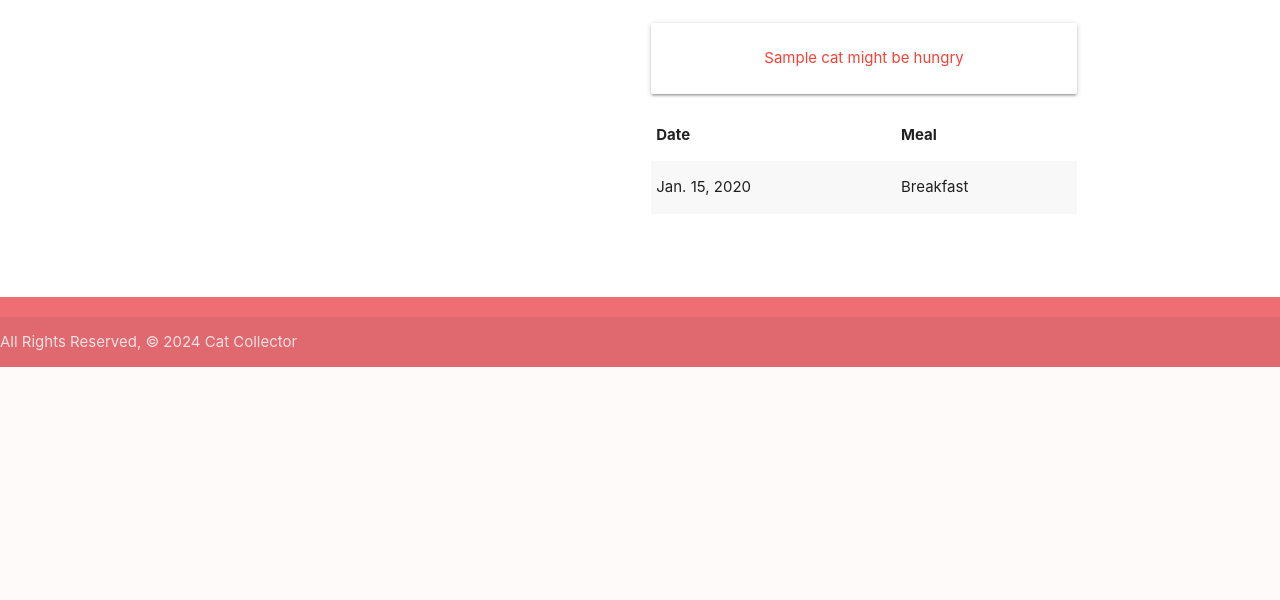
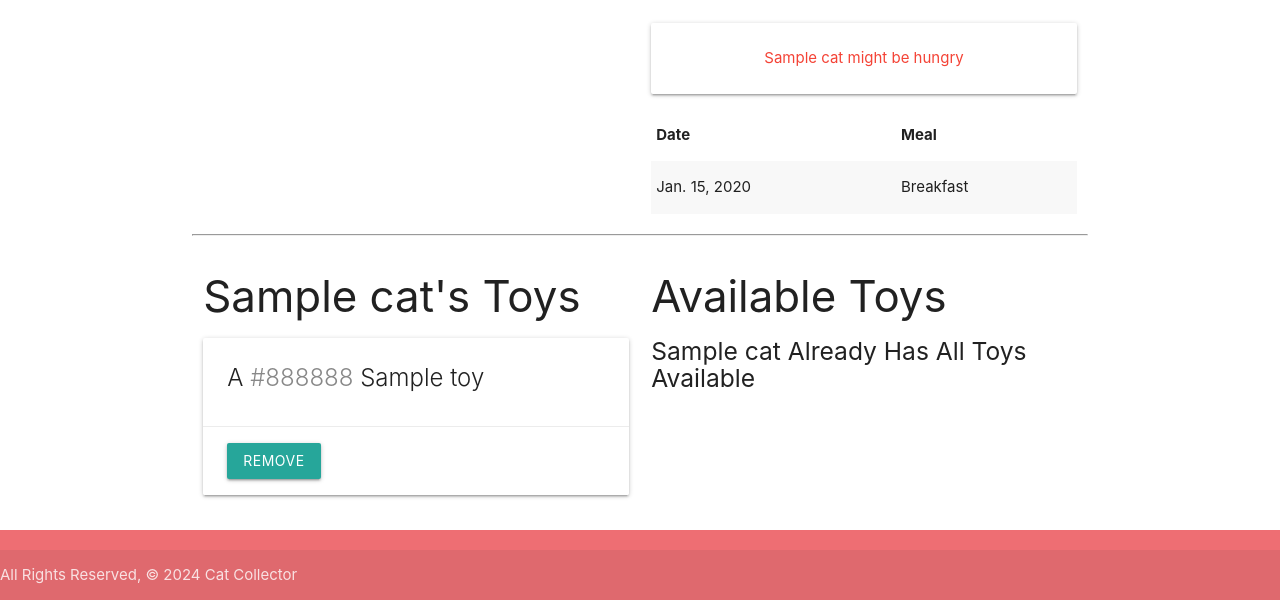
Before and after one commit to kcanamar/cat_collector, a Django app: page /cats/1/ in a window 1280 px wide. Shown: the part 433-1033 px from the top of the page. Before the commit the page ends 800 px from the top, so only its background shows below. Run offline with Django 5.2, Linux system fonts and the light colour scheme; tables that the repository leaves empty hold one stand-in row (values such as "Sample post").

Commit message:
wip: cat and toy model m:m relationship

```diff
--- a/main_app/admin.py
+++ b/main_app/admin.py
@@ -1,8 +1,9 @@
 from django.contrib import admin
 
 # Import your models here
-from .models import Cat, Feeding
+from .models import Cat, Feeding, Toy
 
 # Register your models here.
 admin.site.register(Cat)
 admin.site.register(Feeding)
+admin.site.register(Toy)
--- a/main_app/models.py
+++ b/main_app/models.py
@@ -10,12 +10,25 @@
     ('D', 'Dinner'),
 )
 
+# The Toy must be instantiated before it can be associated
+class Toy(models.Model):
+    name = models.CharField(max_length=50)
+    color = models.CharField(max_length=20)
+
+    def __str__(self):
+        return self.name
+
+    def get_absolute_url(self):
+        return reverse("toys_detail", kwargs={"pk": self.id})
+
 # Create your models here.
 class Cat(models.Model):
     name = models.CharField(max_length=100)
     breed = models.CharField(max_length=100)
     description = models.CharField(max_length=250)
     age = models.IntegerField()
+    # Add the M:M Relationship
+    toys= models.ManyToManyField(Toy)
 
     def __str__(self):
         return self.name
@@ -48,13 +61,3 @@
     # change the default sort
     class Meta:
         ordering = ['-date']
-
-class Toy(models.Model):
-    name = models.CharField(max_length=50)
-    color = models.CharField(max_length=20)
-
-    def __str__(self):
-        return self.name
-
-    def get_absolute_url(self):
-        return reverse("toys_detail", kwargs={"pk": self.id})
--- a/main_app/templates/cats/detail.html
+++ b/main_app/templates/cats/detail.html
@@ -54,6 +54,56 @@
       </table>
     </div>
   </div>
+  <!-- Toys The cat likes to play with -->
+  <hr>
+  <div class="row">
+    <div class="col s6">
+      <h3>{{ cat.name }}'s Toys</h3>
+      {% if cat.toys.count %}
+        {% for toy in cat.toys.all %}
+          <div class="card">
+            <div class="card-content">
+              <span class="card-title">
+                A <span style="color: {{ toy.color }}">{{ toy.color }}</span> {{ toy.name }}
+              </span>
+            </div>
+            <div class="card-action">
+              <form action="{% url 'remove_toy' cat.id toy.id %}" method="post">
+                {% csrf_token %}
+                <button type="submit" class="btn">Remove</button>
+              </form>
+            </div>
+          </div>
+        {% endfor %}
+      {% else %}
+        <h5>No Toys yet...</h5>
+      {% endif %}
+    </div>
+
+    <!-- Available toys go here -->
+    <div class="col s6">
+      <h3>Available Toys</h3>
+      {% if toys.count %}
+        {% for toy in toys.all %}
+          <div class="card">
+            <div class="card-content">
+              <span class="card-title">
+                A <span style="color: {{ toy.color }}">{{ toy.color }}</span> {{ toy.name }}
+              </span>
+            </div>
+            <div class="card-action">
+              <form action="{% url 'assoc_toy' cat.id toy.id %}" method="post">
+                {% csrf_token %}
+                <button type="submit" class="btn">Add</button>
+              </form>
+            </div>
+          </div>
+        {% endfor %}
+      {% else %}
+        <h5>{{ cat.name }} Already Has All Toys Available</h5>
+      {% endif %}
+    </div>
+  </div>
 
 <!-- JS to create a date picker and init the meal dropdown -->
 <!-- Don't for get to add script tag to head in base.html  -->
--- a/main_app/urls.py
+++ b/main_app/urls.py
@@ -24,4 +24,8 @@
     path('toys/create/', views.ToyCreate.as_view(), name='toys_create'),
     path('toys/<int:pk>/update', views.ToyUpdate.as_view(), name='toys_update'),
     path('toys/<int:pk>/delete', views.ToyDelete.as_view(), name='toys_delete'),
+
+    # Associate a toy with a cat (M:M)
+    path('cats/<int:cat_id>/assoc_toy/<int:toy_id>', views.assoc_toy, name='assoc_toy'),
+    path('cats/<int:cat_id>/remove_toy/<int:toy_id>', views.remove_toy, name='remove_toy'),
 ]
--- a/main_app/views.py
+++ b/main_app/views.py
@@ -22,13 +22,19 @@
     cat = Cat.objects.get(id=cat_id)
     # instantiate the FeedingForm to be rendered in the template
     feeding_form = FeedingForm()
+
+    # Get the Toys the cat doesn't have
+    toys_cat_doesnt_have = Toy.objects.exclude(id__in = cat.toys.all())
+
     # Render template, passing the cat data
     return render(
         request,
         'cats/detail.html',
         {
             'cat': cat,
-            'feeding_form': feeding_form
+            'feeding_form': feeding_form,
+            # Add the toys to be displayed
+            'toys': toys_cat_doesnt_have
         }
     )
 
@@ -79,3 +85,12 @@
 class ToyDelete(DeleteView):
     model = Toy
     success_url = '/toys/'
+
+def assoc_toy(request, cat_id, toy_id):
+    # Note you can pass a ty's id instead of the whole object
+    Cat.objects.get(id=cat_id).toys.add(toy_id)
+    return redirect('detail', cat_id=cat_id)
+
+def remove_toy(request, cat_id, toy_id):
+    Cat.objects.get(id=cat_id).toys.remove(toy_id)
+    return redirect('detail', cat_id=cat_id)
```
Also changed, not shown: main_app/migrations/0004_cat_toys.py (added).
